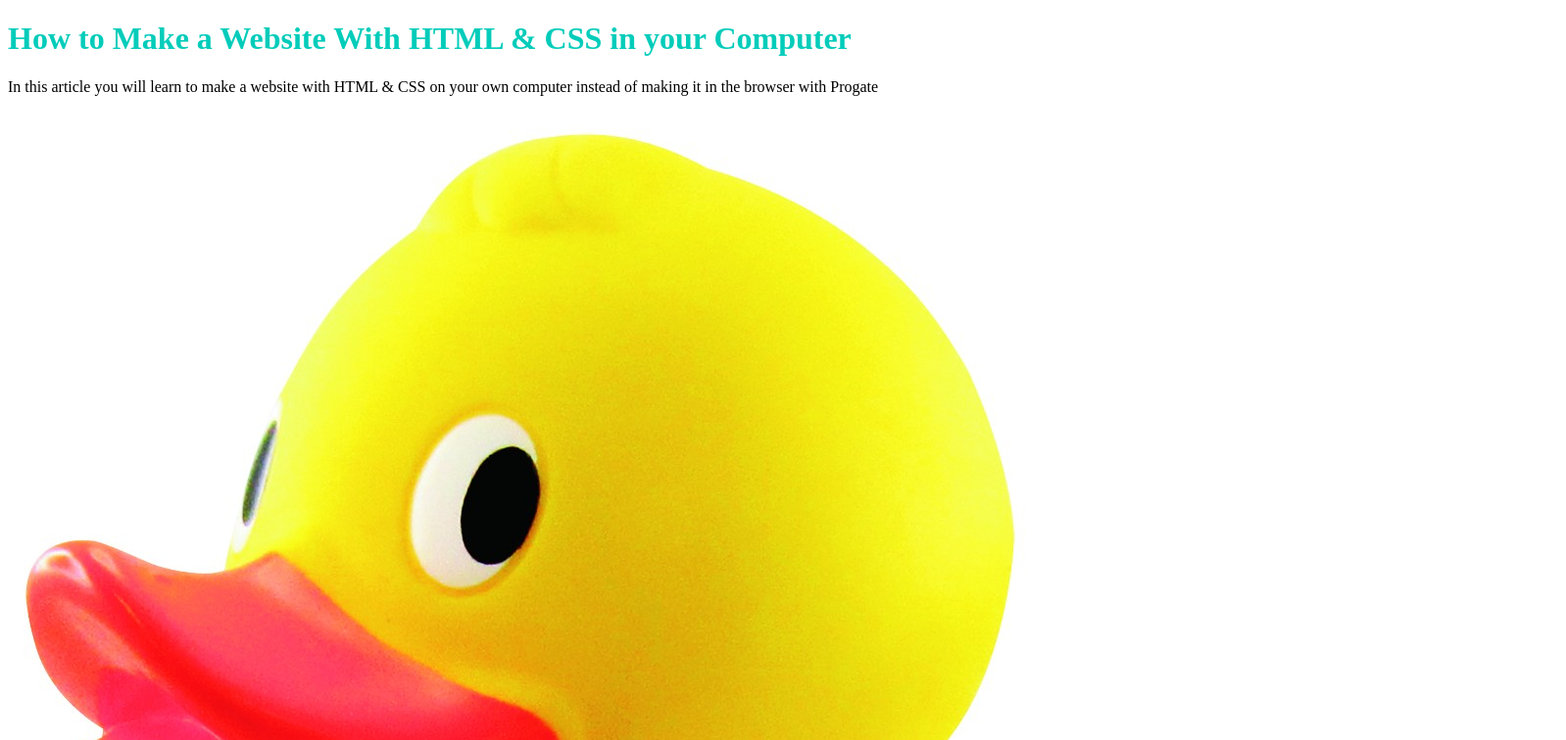
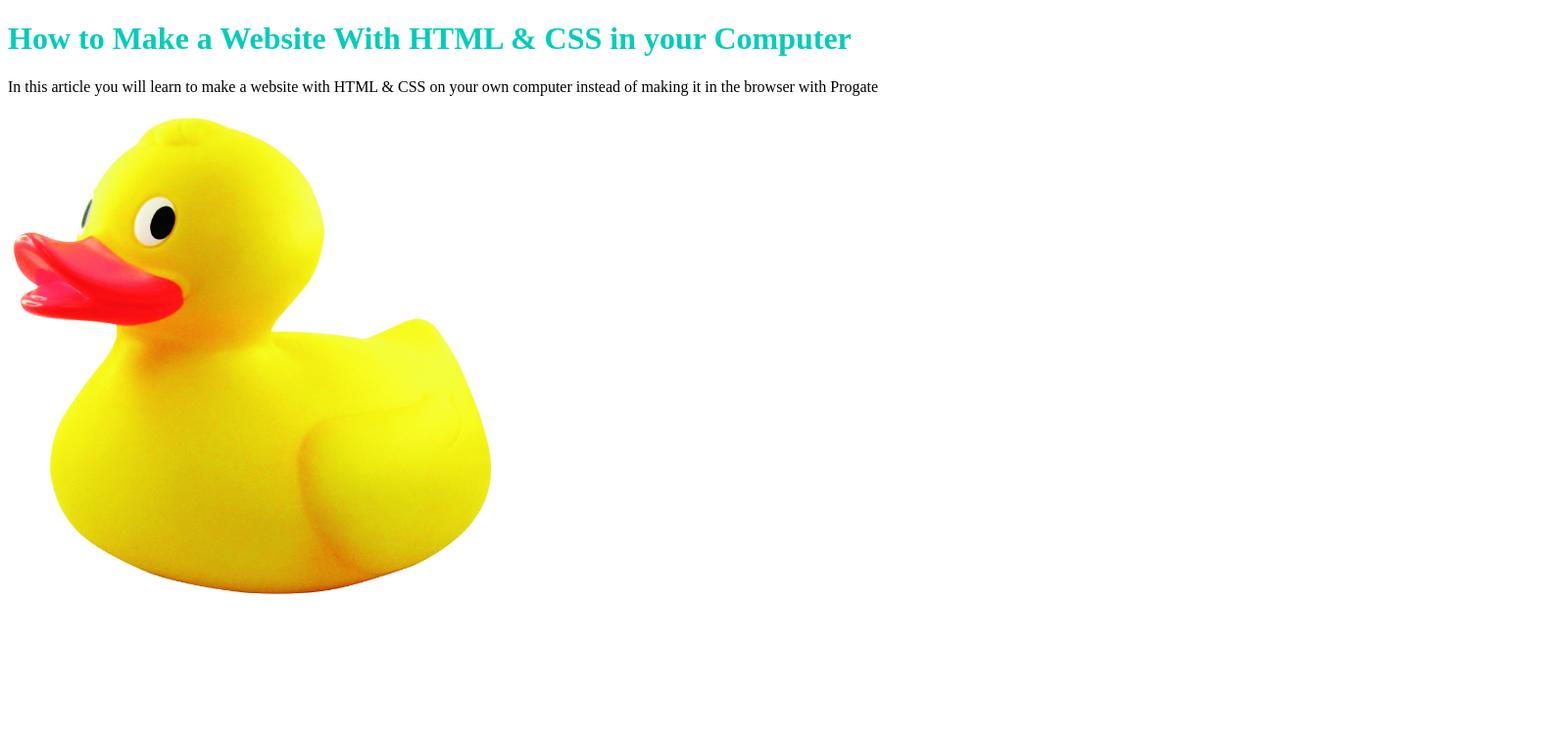
Before and after one commit to imammuslimin/e62, a plain HTML site: page index.html in a window 1280 px wide. Shown: the top 756 px of the page at 98% size, 1598 px wide, since content can reach past the window. Drawn offline with Linux system fonts and the light colour scheme.

Commit message:
Update stylesheet.css

```diff
--- a/stylesheet.css
+++ b/stylesheet.css
@@ -1,3 +1,8 @@
 .title {
   color: #02ccba;
 }
+
+.pic1 {
+  height: 500px;
+  width: 500px;
+}
```
